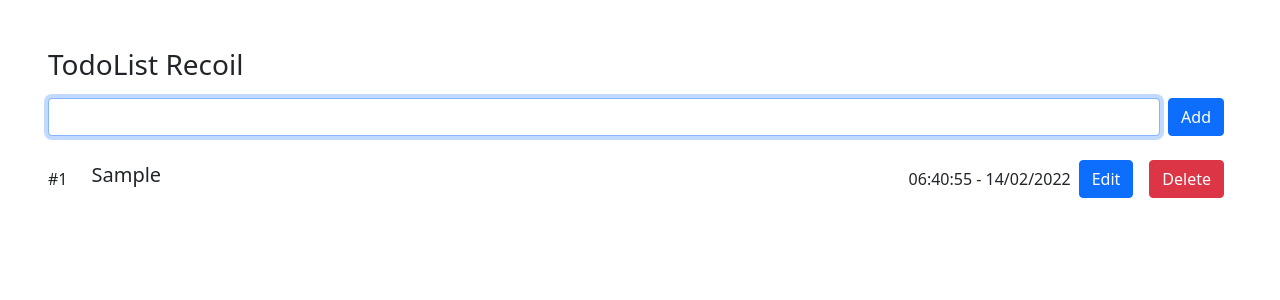
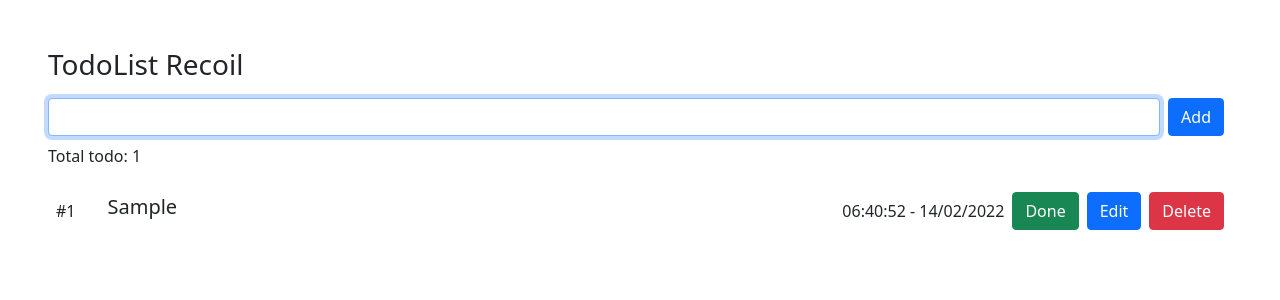
Before and after one commit to hieutrungtran2205/todolist-recoil, a React (Create React App) app: page / in a window 1280 px wide. Both pictures are taken after typing "Sample" into the empty fields and a click on the button "Add". Shown: the top 300 px of the page. Built offline with nearby package versions, Linux system fonts and the light colour scheme.

Commit message:
add selector and atomFamily

```diff
--- a/src/components/TodoDetail.js
+++ b/src/components/TodoDetail.js
@@ -1,17 +1,37 @@
 import { useState } from 'react';
 import { useRecoilState, useRecoilValue } from 'recoil';
-import { todoIdState, todoListState } from '../recoilState';
+import { colorDoneState, todoIdState, todoListState } from '../recoilState';
 import { deleteTodoAtIndex, updateTodoAtIndex } from './TodoItem';
 import moment from 'moment';
 
 function TodoDetail() {
-    console.log("render TodoDetail");
+    //console.log("render TodoDetail");
 
     const todoId = useRecoilValue(todoIdState);
     const [todoList, setTodoList] = useRecoilState(todoListState);
     const index = todoList.findIndex((todoItem) => todoItem.id === todoId);
     const [name, setName] = useState(todoList[index].name);
     const [editable, setEditable] = useState(false);
+    const [done, setDone] = useState(todoList[index].done);
+    const [color, setColor] = useRecoilState(colorDoneState(todoList[index].id));
+    const DoneButton = () => {
+        const isDone = () => {
+            const newTodoList = updateTodoAtIndex(todoList, index, {
+                ...todoList[index],
+                done: !done
+            });
+            setTodoList(newTodoList);
+
+            if (done) {
+                setColor(color);
+                setDone(!done)
+            } else {
+                setColor("green")
+                setDone(!done)
+            }
+        };
+        return <button className="btn btn-success m-2" onClick={isDone}>Done</button>
+    }
 
     const deleteTodo = () => {
         const newTodoList = deleteTodoAtIndex(todoList, index);
@@ -22,14 +42,14 @@ function TodoDetail() {
         const newTodoList = updateTodoAtIndex(todoList, index, {
             ...todoList[index],
             name: name,
-            time: moment().format('hh:mm:ss - DD/MM/YYYY')
+            time: moment().format('hh:mm:ss - DD/MM/YYYY'),
         });
 
         setTodoList(newTodoList);
     };
 
     return (
-        <div className='d-flex align-items-center my-3'>
+        <div className='d-flex align-items-center my-3' style={done ? { background: "green" } : {}}>
             <div className='col'>
                 {editable ?
                     <input type="text" className="form-control"
@@ -46,7 +66,8 @@ function TodoDetail() {
                 }
 
             </div>
-            <button className="btn btn-primary m-2" onClick={() => {
+            <DoneButton />
+            <button className="btn btn-primary" onClick={() => {
                 updateTodo(name)
                 if (editable) {
                     setName(name);
--- a/src/components/TodoInput.js
+++ b/src/components/TodoInput.js
@@ -4,7 +4,7 @@ import { useSetRecoilState } from 'recoil';
 import { todoListState } from '../recoilState';
 
 function TodoInput() {
-    console.log("render TodoInput");
+    //console.log("render TodoInput");
 
     const [input, setInput] = useState();
     const setTodoList = useSetRecoilState(todoListState);
@@ -17,7 +17,8 @@ function TodoInput() {
             {
                 id: new Date().getTime().toString(),
                 name: input,
-                time: moment().format('hh:mm:ss - DD/MM/YYYY')
+                time: moment().format('hh:mm:ss - DD/MM/YYYY'),
+                done: false
             },
 
         ]);
--- a/src/components/TodoItem.js
+++ b/src/components/TodoItem.js
@@ -2,7 +2,7 @@ import moment from 'moment';
 import { useState } from 'react';
 import { Link } from 'react-router-dom';
 import { useRecoilState, useSetRecoilState } from 'recoil';
-import { todoIdState, todoListState } from '../recoilState';
+import { colorDoneState, todoIdState, todoListState } from '../recoilState';
 
 export const deleteTodoAtIndex = (todoList, index) => {
     return [...todoList.slice(0, index), ...todoList.slice(index + 1)];
@@ -13,13 +13,34 @@ export const updateTodoAtIndex = (arr, index, newValue) => {
 };
 
 function TodoItem({ todo }) {
-    console.log("render TodoItem");
+    //console.log("render TodoItem");
 
     const [todoList, setTodoList] = useRecoilState(todoListState);
     const [name, setName] = useState(todo.name);
     const [editable, setEditable] = useState(false);
+    const [done, setDone] = useState(todo.done);
+    const [color, setColor] = useRecoilState(colorDoneState(todo.id));
     const index = todoList.findIndex((todoItem) => todoItem === todo);
     const setDetail = useSetRecoilState(todoIdState);
+    const DoneButton = () => {
+        const isDone = () => {
+            const newTodoList = updateTodoAtIndex(todoList, index, {
+                ...todo,
+                done: !done
+            });
+            setTodoList(newTodoList);
+
+            if (done) {
+                setColor(color);
+                setDone(!done)
+            } else {
+                setColor("green")
+                setDone(!done)
+            }
+        };
+        return <button className="btn btn-success m-2" onClick={isDone}>Done</button>
+    }
+
     const deleteTodo = () => {
         const newTodoList = deleteTodoAtIndex(todoList, index);
 
@@ -37,8 +58,9 @@ function TodoItem({ todo }) {
     };
 
     return (
-        <div className='d-flex align-items-center my-3'>
-            <div className='stt'>#</div>
+
+        <div className='d-flex align-items-center my-3' style={done ? { background: "green" } : {}}>
+            <div className='stt m-2'>#</div>
             <div className='col'>
                 {editable ?
                     <input type="text" className="form-control"
@@ -58,7 +80,8 @@ function TodoItem({ todo }) {
                 }
 
             </div>
-            <button className="btn btn-primary m-2"
+            <DoneButton />
+            <button className="btn btn-primary"
                 onClick={() => {
                     updateTodo(name)
                     if (editable) {
@@ -67,8 +90,12 @@ function TodoItem({ todo }) {
                     setEditable(!editable);
                 }}
             >{editable ? "Update" : "Edit"}</button>
+
+
             <button className="btn btn-danger m-2" onClick={deleteTodo}>Delete</button>
+
         </div>
+
     );
 }
 
--- a/src/components/TodoList.js
+++ b/src/components/TodoList.js
@@ -1,16 +1,18 @@
 import { useRecoilValue } from 'recoil';
-import { todoListState } from '../recoilState';
+import { countTodoState, todoListState } from '../recoilState';
 import TodoInput from './TodoInput';
 import TodoItem from './TodoItem';
 
 function TodoList() {
-    console.log("render TodoList");
+    //console.log("render TodoList");
     const todoList = useRecoilValue(todoListState);
+    const totalTodo = useRecoilValue(countTodoState);
 
     return (
         <div>
             <h3 className='my-3'>TodoList Recoil</h3>
             <TodoInput />
+            <p>Total todo: {totalTodo}</p>
             {todoList.map((todo) => (
                 <TodoItem todo={todo} key={todo.id} />
             ))}
--- a/src/recoilState.js
+++ b/src/recoilState.js
@@ -1,4 +1,4 @@
-import { atom } from "recoil";
+import { atom, atomFamily, selector } from "recoil";
 
 export const TODO_STORAGE = "todoRecoil";
 
@@ -13,3 +13,34 @@ export const todoIdState = atom({
     default: undefined
 }
 );
+
+export const countTodoState = selector({
+    key: "countTodoState",
+    get: ({ get }) => {
+        const todoList = get(todoListState);
+        return todoList.length;
+    }
+});
+
+export const colorDoneState = atomFamily({
+    key: "colorDoneState",
+    default: "white"
+});
+
+// const url = `https://reqres.in/api/users?page=1`;
+// export const getTodoAPI = selector({
+//     key: "getTodoAPI",
+//     get: async ({ get }) => {
+//         try {
+//             const response = await fetch(url);
+//             const data1 = response.json;
+//             console.log("data1 in recoilState:", data1);
+//             const { data } = data1
+//             console.log("data in recoilState:", data);
+
+//             return data;
+//         } catch (error) {
+//             throw error;
+//         }
+//     }
+// })
```
Also changed, not shown: src/components/AsyncExample.js (added, +16 -0 lines).
